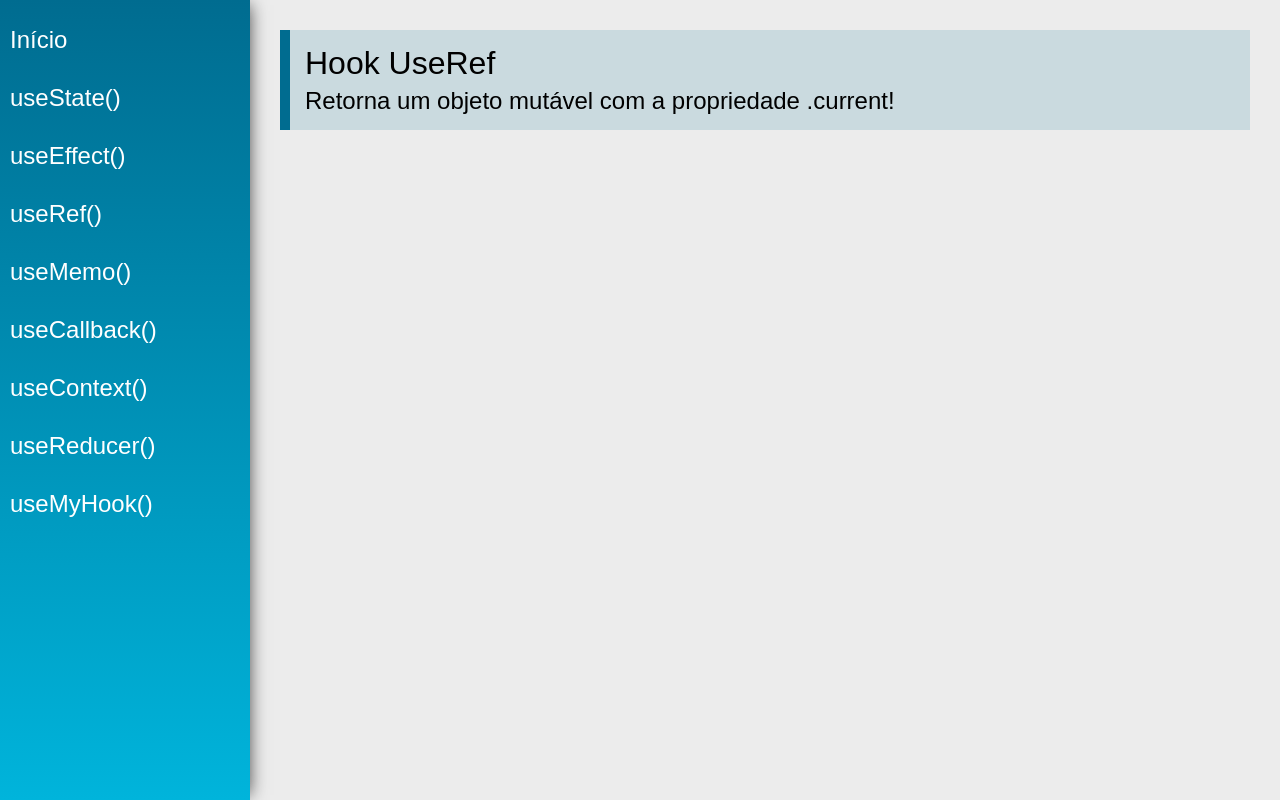
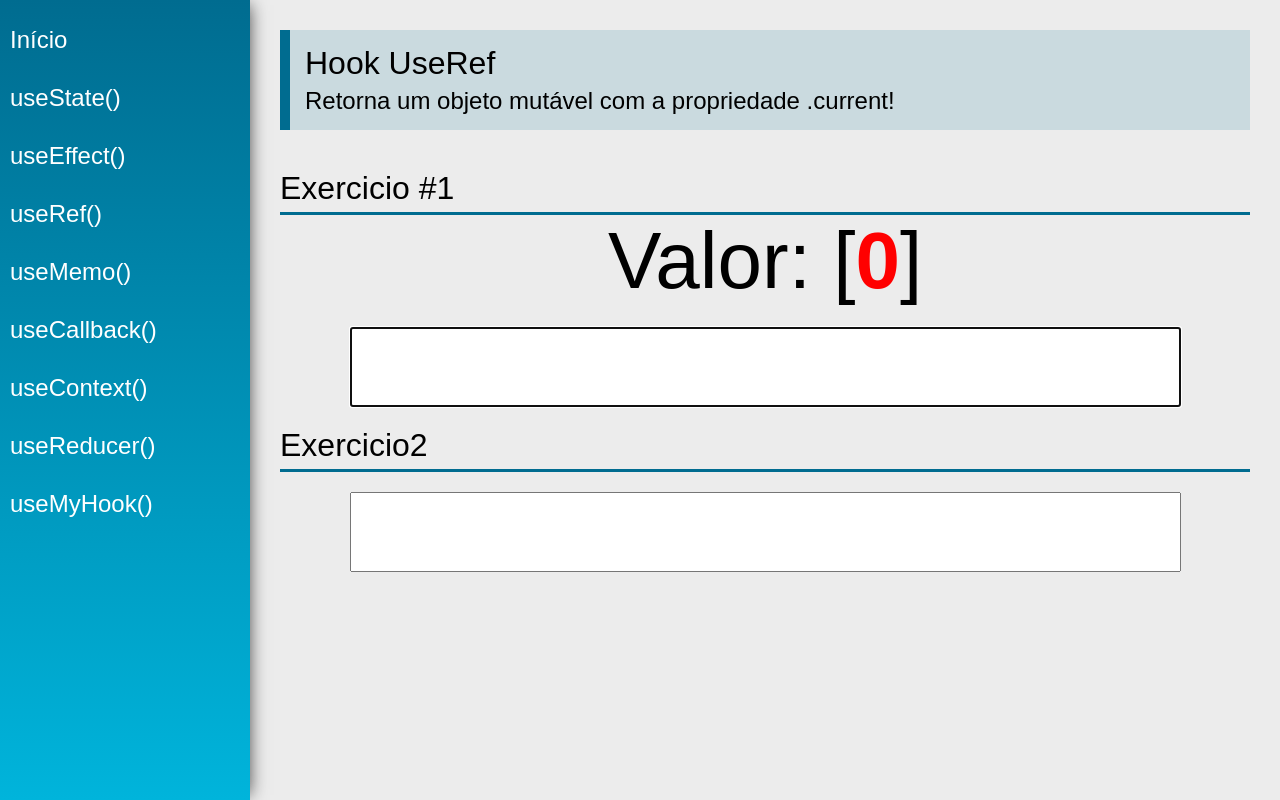
Before and after one commit to igor33c/React-Hooks, a React (Create React App) app: page /useRef in a window 1280 px wide. Built offline with nearby package versions, Linux system fonts and the light colour scheme.

Commit message:
commit #6

```diff
--- a/src/views/examples/UseEffect.jsx
+++ b/src/views/examples/UseEffect.jsx
@@ -67,10 +67,7 @@
                 </div>
                 <input type="number" className="input" value={number2} onChange={e => setNumber2(e.target.value)} />
             </div>
-
-
         </div>
-
     )
 }
 
--- a/src/views/examples/UseRef.jsx
+++ b/src/views/examples/UseRef.jsx
@@ -1,13 +1,65 @@
-import React from 'react'
+import React, { useEffect, useRef, useState } from 'react'
 import PageTitle from '../../components/layout/PageTitle'
+import SectionTitle from '../../components/layout/SectionTitle'
+
+const merge = function (s1, s2){
+    return [...s1   ].map(function(e, i){
+        return `${e}${s2[i] || ""}`
+    }).join("")
+
+}
 
 const UseRef = (props) => {
+
+
+    const [value1, setValue1] = useState("")
+    const [value2, setValue2] = useState("")
+
+    const count = useRef(0)
+    const myInput1 = useRef(null)
+    const myInput2 = useRef(null)
+
+    //console.log(myInput1.current)
+    //console.log(myInput2.current)
+
+    useEffect(function(){
+        count.current++
+        myInput2.current.focus()
+
+    }, [value1])///nesse caso só alterará qdo o value1 for alterado
+
+    useEffect(function(){
+        count.current = count.current + 1
+        myInput1.current.focus()
+    }, [value2])
+
+    /// count.current = count.current + 1 chama em todas mudanças e renderizacoes
     return (
         <div className="UseRef">
             <PageTitle
                 title="Hook UseRef"
                 subtitle="Retorna um objeto mutável com a propriedade .current!"
             />
+            <SectionTitle title="Exercicio #1"/>
+            <div className="center">
+                <div>
+                    <span className="text">Valor: </span>
+                    <span className="text">{merge(value1, value2)}[</span>
+                    <span className="text red">{count.current}</span>
+                    <span className="text">]</span>
+                </div>
+                <input type="text" className="input"
+                ref={myInput1}
+                value={value1}
+                onChange={e => setValue1(e.target.value)}/>
+            </div>
+            <SectionTitle title="Exercicio2" />
+            <div className="center">
+                <input type="text" className="input"
+                ref={myInput2}
+                value={value2}
+                onChange={e => setValue2(e.target.value)}/>
+            </div>
         </div>
     )
 }
```
